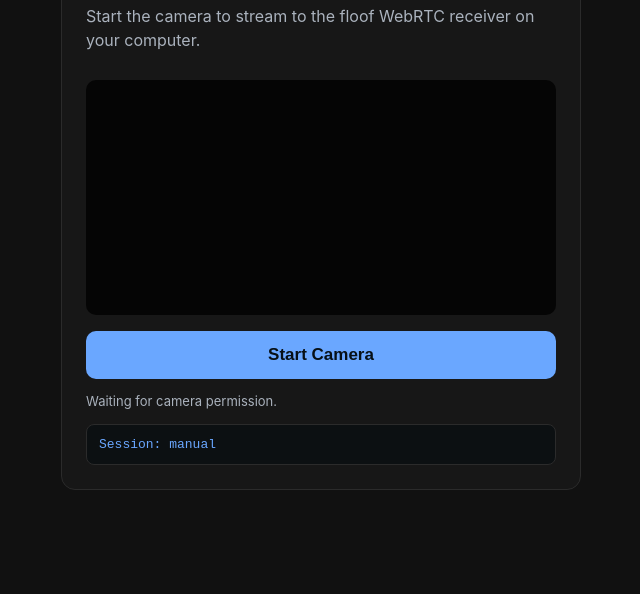
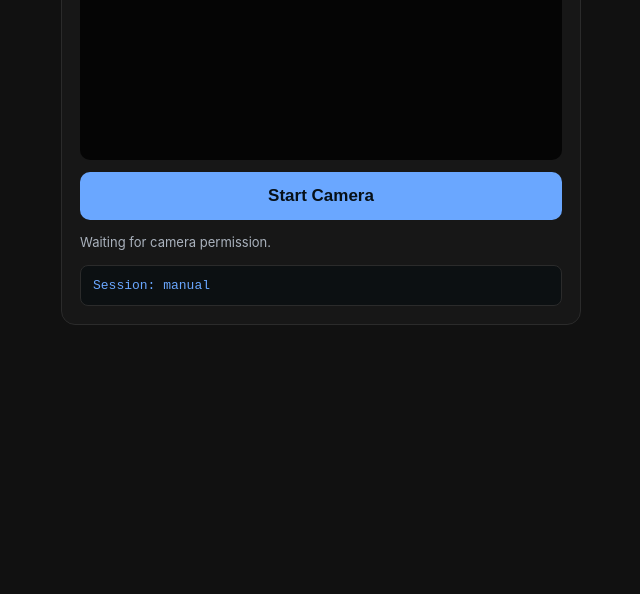
Before and after one commit to jacobpark1919/floof-phone, a website: page index.html in a window 1280 px wide. Shown: the part 206-800 px from the top of the page, without its empty margins (319-959 px from the left). Drawn offline with Linux system fonts and the light colour scheme.

Commit message:
removed icons and got rid of fluff text

```diff
--- a/index.html
+++ b/index.html
@@ -12,15 +12,17 @@
         color: #f4f7f8;
         display: grid;
         min-height: 100vh;
-        place-items: center;
+        place-items: start center;
+        padding: 16px 0 20px;
+        box-sizing: border-box;
       }
 
       main {
-        width: min(520px, calc(100vw - 32px));
+        width: min(520px, calc(100vw - 24px));
         background: #171717;
         border: 1px solid #2b2b2b;
         border-radius: 14px;
-        padding: 24px;
+        padding: 18px;
         box-sizing: border-box;
       }
 
@@ -28,7 +30,7 @@
         width: 100%;
         background: #050505;
         border-radius: 10px;
-        margin: 12px 0;
+        margin: 8px 0;
       }
 
       button {
@@ -41,6 +43,10 @@
         font-weight: 700;
         padding: 14px 18px;
         width: 100%;
+        display: inline-flex;
+        align-items: center;
+        justify-content: center;
+        gap: 8px;
       }
 
       button.secondary {
@@ -62,8 +68,9 @@
       .controls {
         display: none;
         gap: 12px;
-        margin: 12px 0;
+        margin: 8px 0;
       }
+
 
       .controls.visible {
         display: grid;
@@ -131,7 +138,6 @@
   <body>
     <main>
       <h1>floof</h1>
-      <p>Start the camera to stream to the floof WebRTC receiver on your computer.</p>
       <video id="preview" autoplay muted playsinline></video>
       <div id="controls" class="controls" aria-label="Camera controls">
         <button id="flip" class="secondary" type="button">Flip Camera</button>
```
Also changed, not shown: desktop.html (+10 -3 lines).
